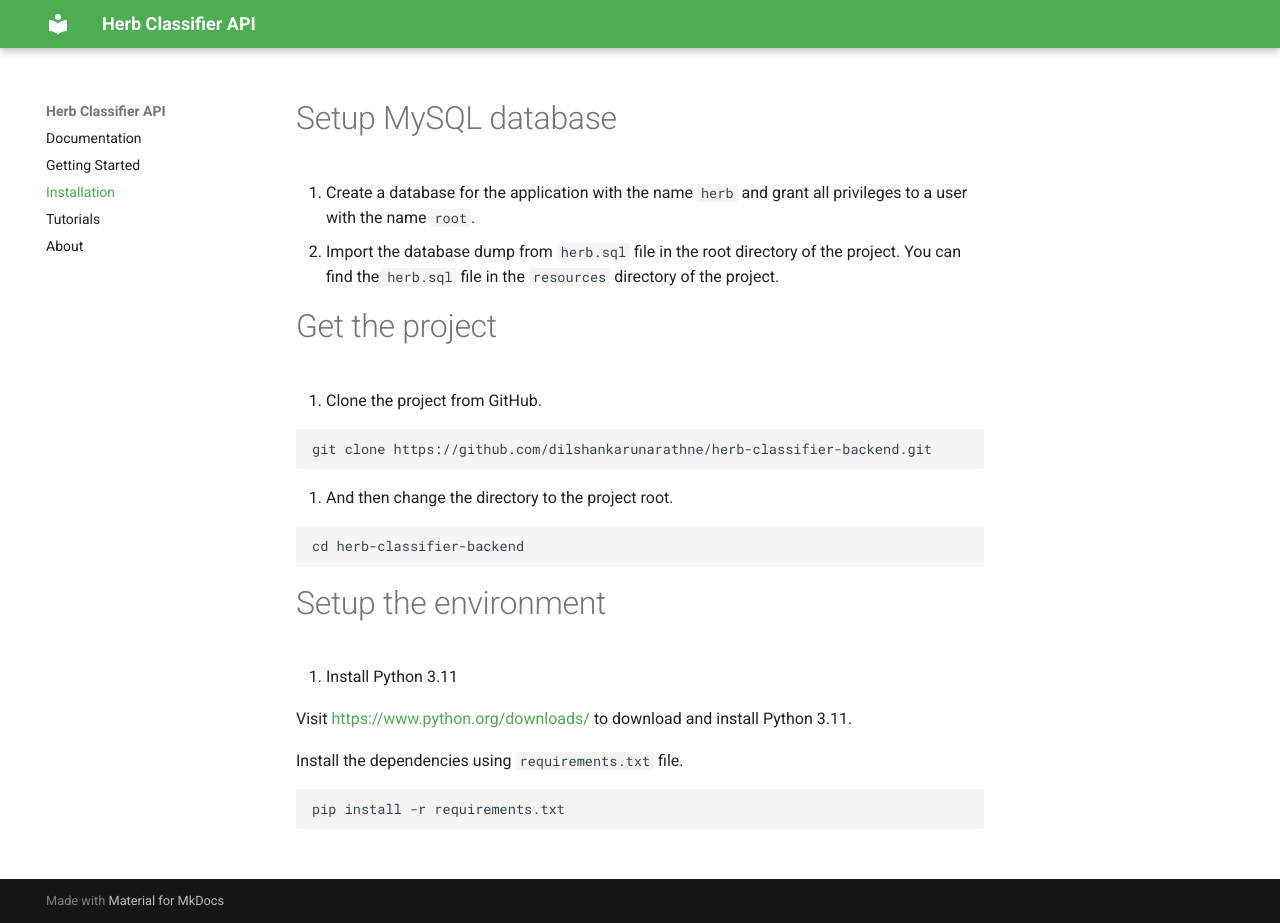
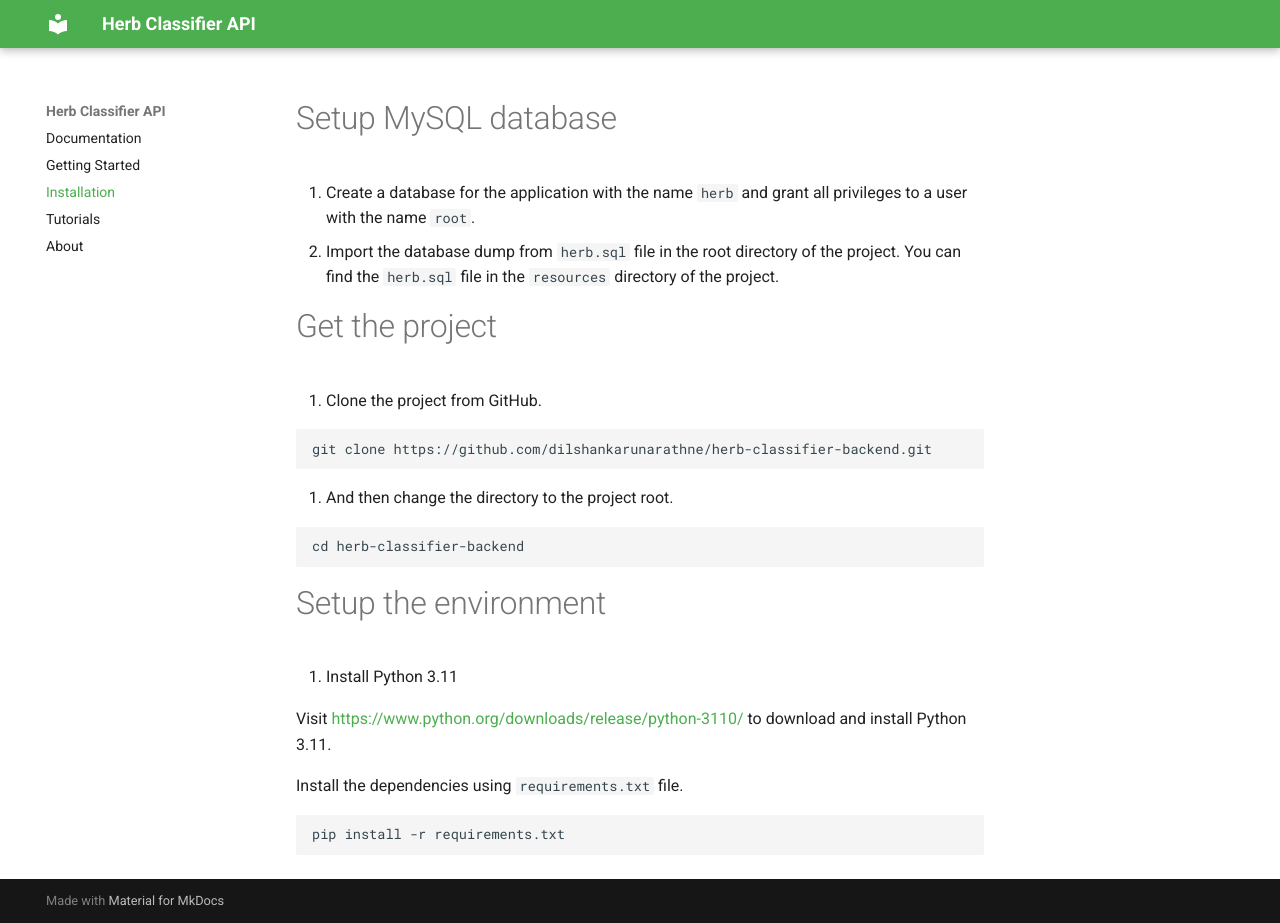
Before and after one commit to dilshankarunarathne/herb-classifier-backend, an MkDocs documentation site: the page built from docs/installation.md, in a window 1280 px wide and 923 px high. Built offline with MkDocs 1.6.1 and Material for MkDocs 9.7.7, drawn with Linux system fonts in a browser that asks for light colours; some of the changed lines change nothing that is shown.

Commit message:
Update installation.md

```diff
--- a/docs/installation.md
+++ b/docs/installation.md
@@ -22,7 +22,7 @@
 
 1. Install Python 3.11
 
-Visit [https://www.python.org/downloads/](https://www.python.org/downloads/) to download and install Python 3.11.
+Visit [https://www.python.org/downloads/release/python-3110/](https://www.python.org/downloads/) to download and install Python 3.11.
 
 Install the dependencies using `requirements.txt` file.
 
```
